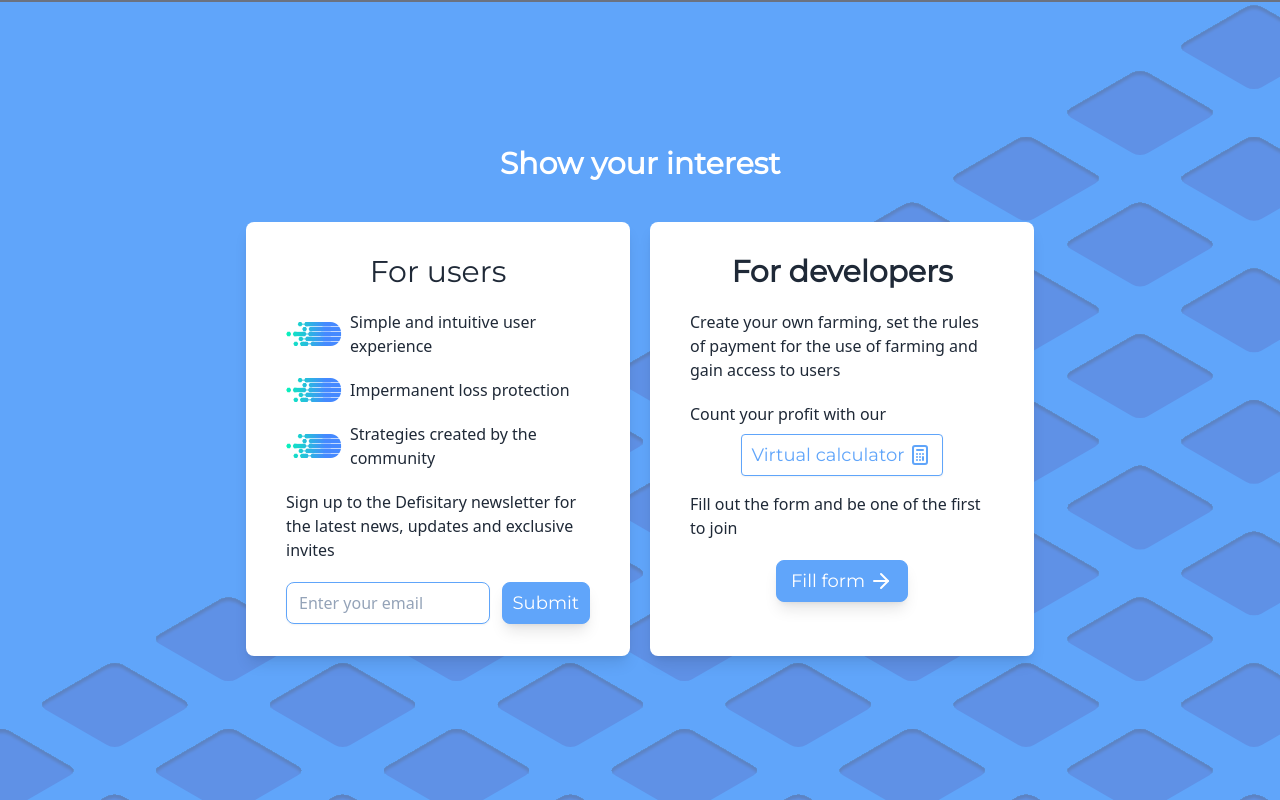
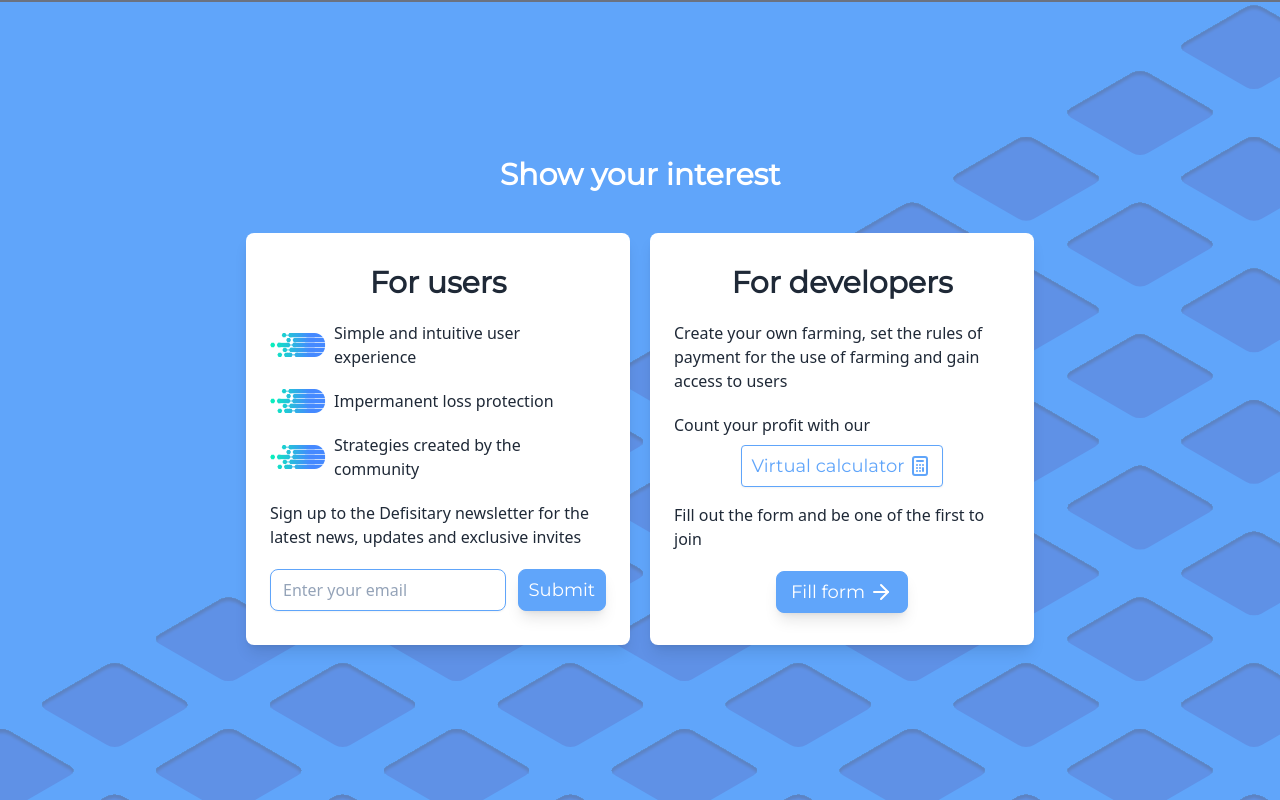
Before and after one commit to VadimLarinTech/vadim-website, a website built with Parcel: page src/index.html in a window 1280 px wide. Shown: the part 824-1624 px from the top of the page. Built offline with nearby package versions, Linux system fonts and the light colour scheme.

Commit message:
ui(interest): minor css fixes

```diff
--- a/src/partials/interest.html
+++ b/src/partials/interest.html
@@ -6,8 +6,8 @@
     <h1 class="text-3xl font-bold text-white text-center mb-10">Show your interest</h1>
 
     <div class="flex flex-wrap gap-5 justify-center">
-      <div class="bg-white py-8 px-4 shadow-lg rounded-lg sm:px-10 md:w-96">
-        <h1 class="text-3xl text-gray-800 text-center mb-5">For users</h1>
+      <div class="bg-white py-8 px-4 shadow-lg rounded-lg sm:px-6 md:w-96">
+        <h1 class="text-3xl font-bold text-gray-800 text-center mb-5">For users</h1>
         <ul class="logo-bullets">
           <li class="text-gray-800 mb-5 pl-16">Simple and intuitive user experience</li>
           <li class="text-gray-800 mb-5 pl-16">Impermanent loss protection</li>
@@ -38,7 +38,7 @@
         <p id="subscribe-email-validation" class="text-red-500" style="display: none"></p>
       </div>
 
-      <div class="bg-white py-8 px-4 shadow-lg rounded-lg sm:px-10 md:w-96">
+      <div class="bg-white py-8 px-4 shadow-lg rounded-lg sm:px-6 md:w-96">
         <h1 class="text-3xl font-bold text-gray-800 text-center mb-5">For developers</h1>
         <p class="text-gray-800 mb-5">
           Create your own farming, set the rules of payment for the use of farming and gain access to users
```
